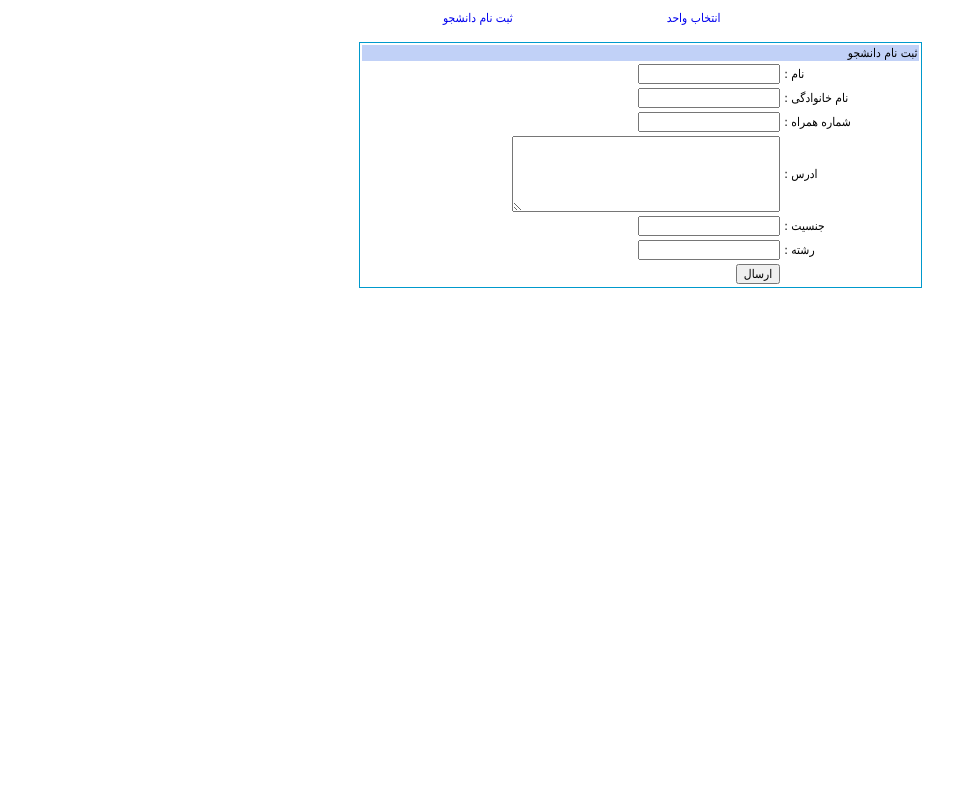
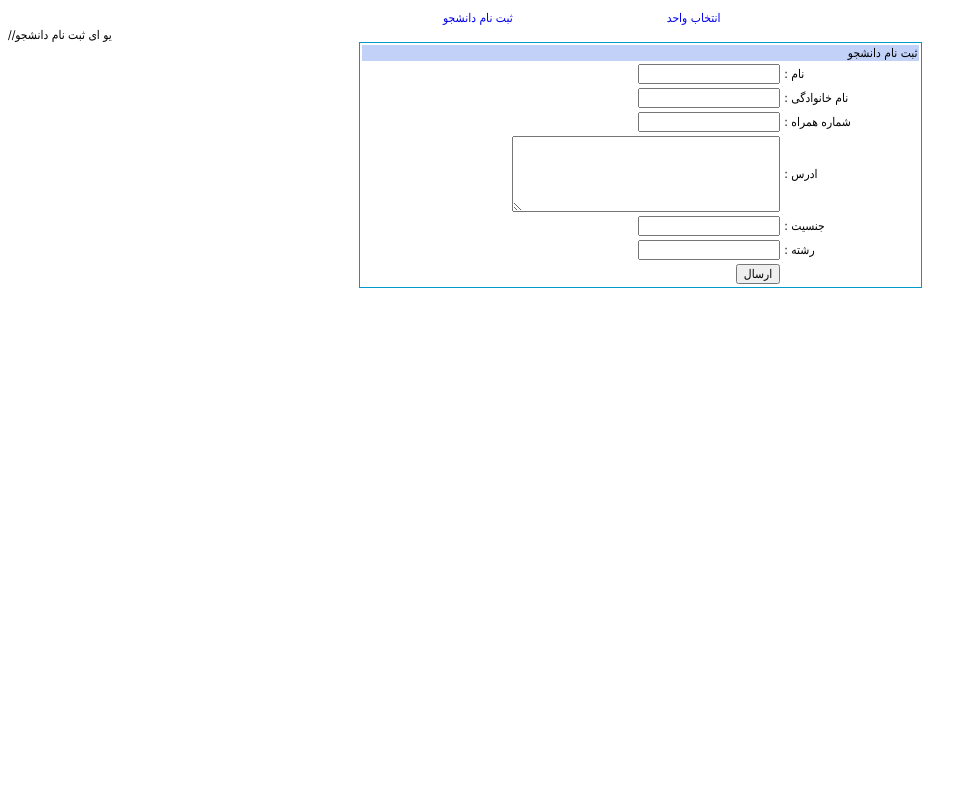
Before and after one commit to saeedt70/student.zand.ac.ir, a PHP site: page /index.php?ro=1 in a window 1280 px wide. Shown: the whole page, without its empty margins (0-977 px from the left). Run offline with PHP 8.4, Linux system fonts and the light colour scheme.

Commit message:
Update viewstudent.php

```diff
--- a/viewstudent.php
+++ b/viewstudent.php
@@ -1,3 +1,4 @@
+//یو ای ثبت نام دانشجو
 <!DOCTYPE html PUBLIC "-//W3C//DTD XHTML 1.0 Transitional//EN" "http://www.w3.org/TR/xhtml1/DTD/xhtml1-transitional.dtd">
 <html xmlns="http://www.w3.org/1999/xhtml">
 <head>
@@ -38,7 +39,7 @@ $addres =$_POST['addres'];
   require "model.php";
   require "contorolleruser.php";
   $users = new Users();
-$users->setstudent($name,$family,$mobile, $jensiat, $reshte, $addres);
+$users->setstudent($name,$family,$mobile, $jensiat, $reshte, $addres);//ثبت دانشجو
 }
 
 ?>
```
